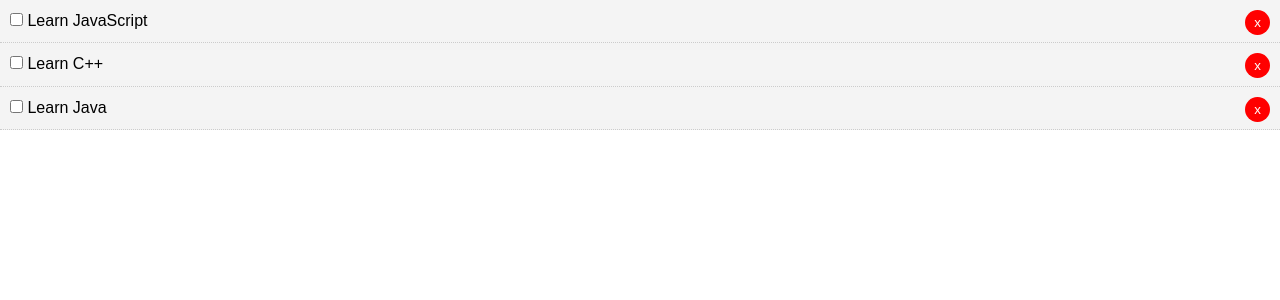
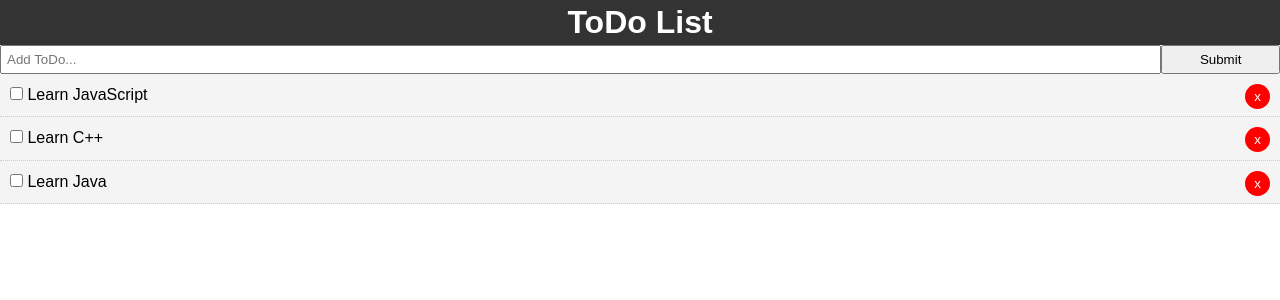
Before and after one commit to DavidMaldonado0/ReactAppDemos, a React (Create React App) app in the folder todoapp/: page / in a window 1280 px wide. Shown: the top 300 px of the page. Built offline with nearby package versions, Linux system fonts and the light colour scheme.

Commit message:
add form

```diff
--- a/todoapp/src/App.js
+++ b/todoapp/src/App.js
@@ -2,6 +2,8 @@ import React, { Component } from 'react';
 import './App.css';
 
 import Todos from './components/Todos';
+import Header from './components/layout/Header'
+import AddTodo from './components/layout/AddTodo'
 
 class App extends Component {
 
@@ -43,6 +45,8 @@ class App extends Component {
   render() {
     return (
       <div className="App">
+        <Header />
+        <AddTodo />
         <Todos todos={this.state.todos} markComplete={this.markComplete}
         delTodo={this.delTodo} />
       </div>
--- /dev/null
+++ b/todoapp/src/components/layout/AddTodo.js
@@ -0,0 +1,24 @@
+import React from 'react';
+
+function AddTodo() {
+    return(
+        <form style={{ display: 'flex' }}>
+            <input
+                type="text"
+                name="title"
+                style={{ flex: '10', padding: '5px'}}
+                placeholder="Add ToDo..."
+            />
+            <input
+                type="submit"
+                value="Submit"
+                className="btn"
+                style={{flex: '1'}}
+            />
+        </form>
+    )
+}
+
+
+
+export default AddTodo;
--- /dev/null
+++ b/todoapp/src/components/layout/Header.js
@@ -0,0 +1,18 @@
+import React from 'react';
+
+function Header() {
+    return(
+        <header style={headerStyle}>
+           <h1>ToDo List</h1>
+        </header>
+    )
+}
+
+const headerStyle = {
+    background: '#333',
+    color: '#fff',
+    textAlign: 'center',
+    padding: '10 px'
+}
+
+export default Header;
```
